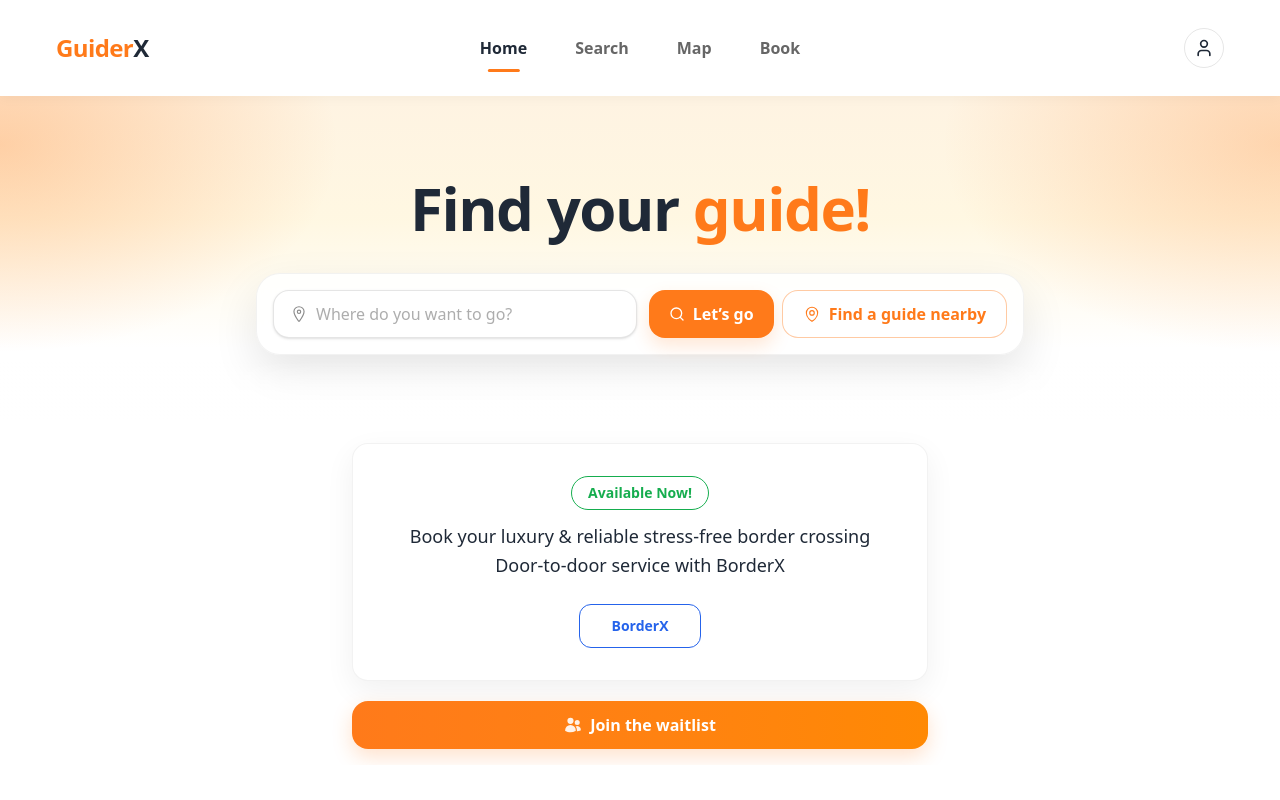
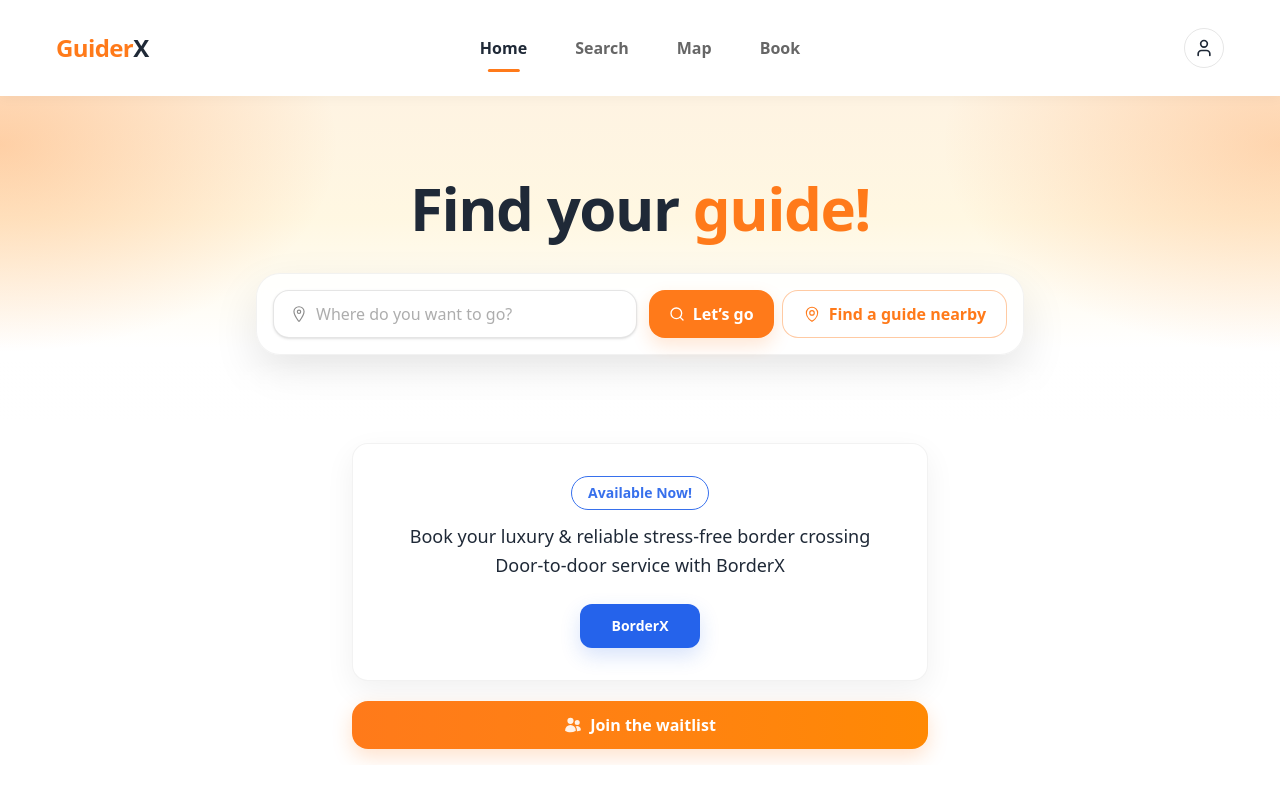
Before and after one commit to AsalaAlsalhi/GuiderX, a Next.js app: page / in a window 1280 px wide. Shown: the top 800 px of the page. Built offline with nearby package versions, Linux system fonts and the light colour scheme.

Commit message:
borderX buttons5

```diff
--- a/app/page.tsx
+++ b/app/page.tsx
@@ -42,24 +42,22 @@ export default function HomePage() {
 
             <div className="rounded-2xl border border-black/5 bg-white p-8 shadow-[0_10px_30px_rgba(0,0,0,0.06)] text-center">
 
-              {/* Available Badge */}
-        <div className="flex justify-center mb-3">
+     <div className="flex justify-center mb-3">
   <span
     className="
       inline-flex items-center
       rounded-full
-      border border-green-600
+      border border-[#2563EB]
       bg-white
       px-4 py-1.5
       text-sm font-bold
-      text-green-600
+      text-[#2563EB]
       animate-pulse
     "
   >
     Available Now!
   </span>
 </div>
-
               {/* Text */}
               <p className="text-base sm:text-lg text-[var(--brand-green)] leading-relaxed">
                 Book your luxury & reliable stress-free border crossing
@@ -68,26 +66,26 @@ export default function HomePage() {
               </p>
 
               {/* BorderX Button */}
-              <div className="mt-6 flex justify-center">
-               <button
+              <br></br>
+            <button
   onClick={() => {
     window.location.href = "https://guiderx.co/";
   }}
   className="
     h-11 px-8
+
     rounded-xl
     font-bold
-    text-[#2563EB]
-    border border-[#2563EB]
-    bg-white
-    hover:bg-blue-50
+    text-white
+    bg-[#2563EB]
+    hover:bg-[#1D4ED8]
+    shadow-[0_8px_20px_rgba(37,99,235,0.18)]
     transition
     text-sm
   "
 >
   BorderX
 </button>
-              </div>
 
             </div>
 
```
